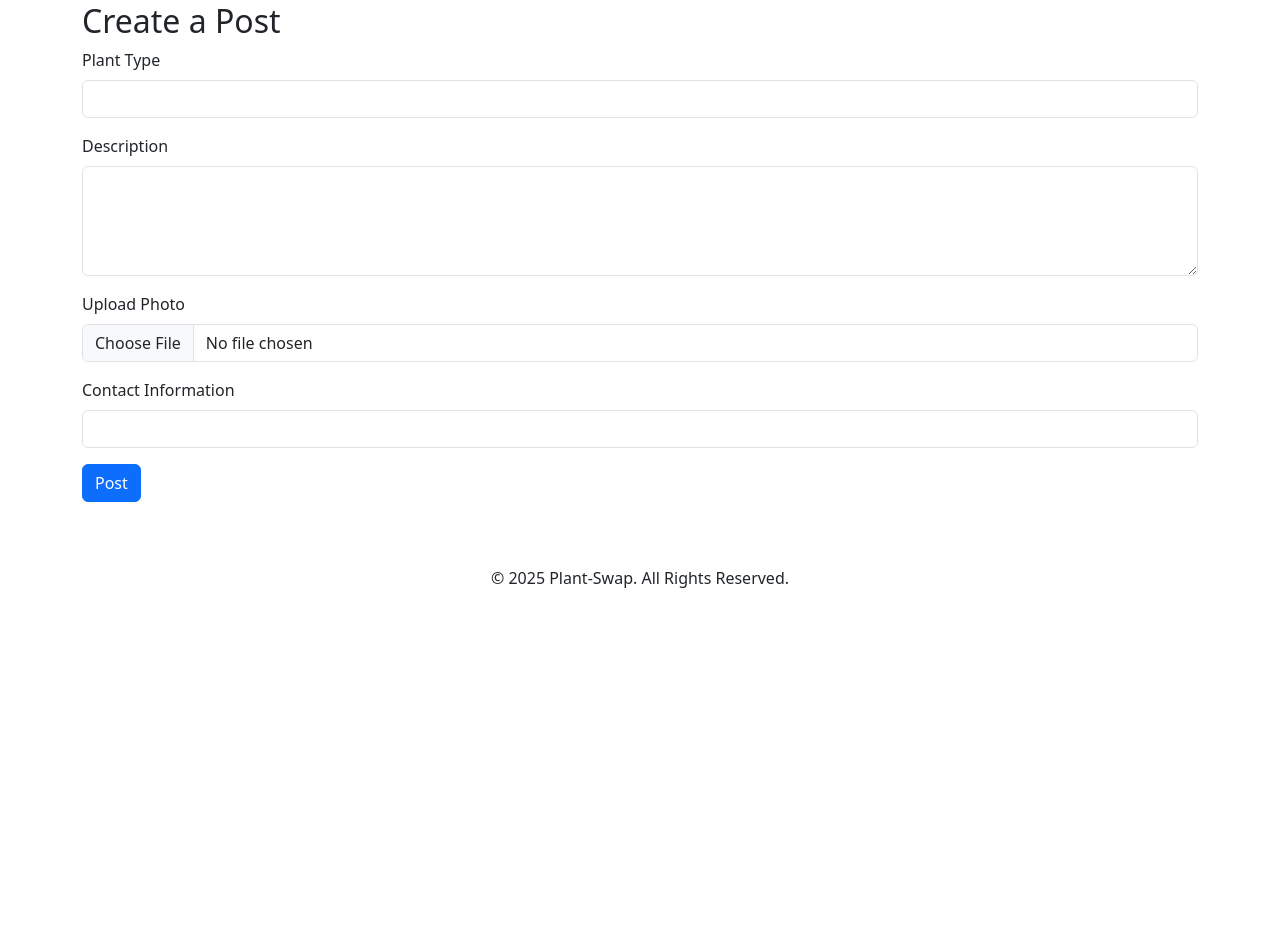
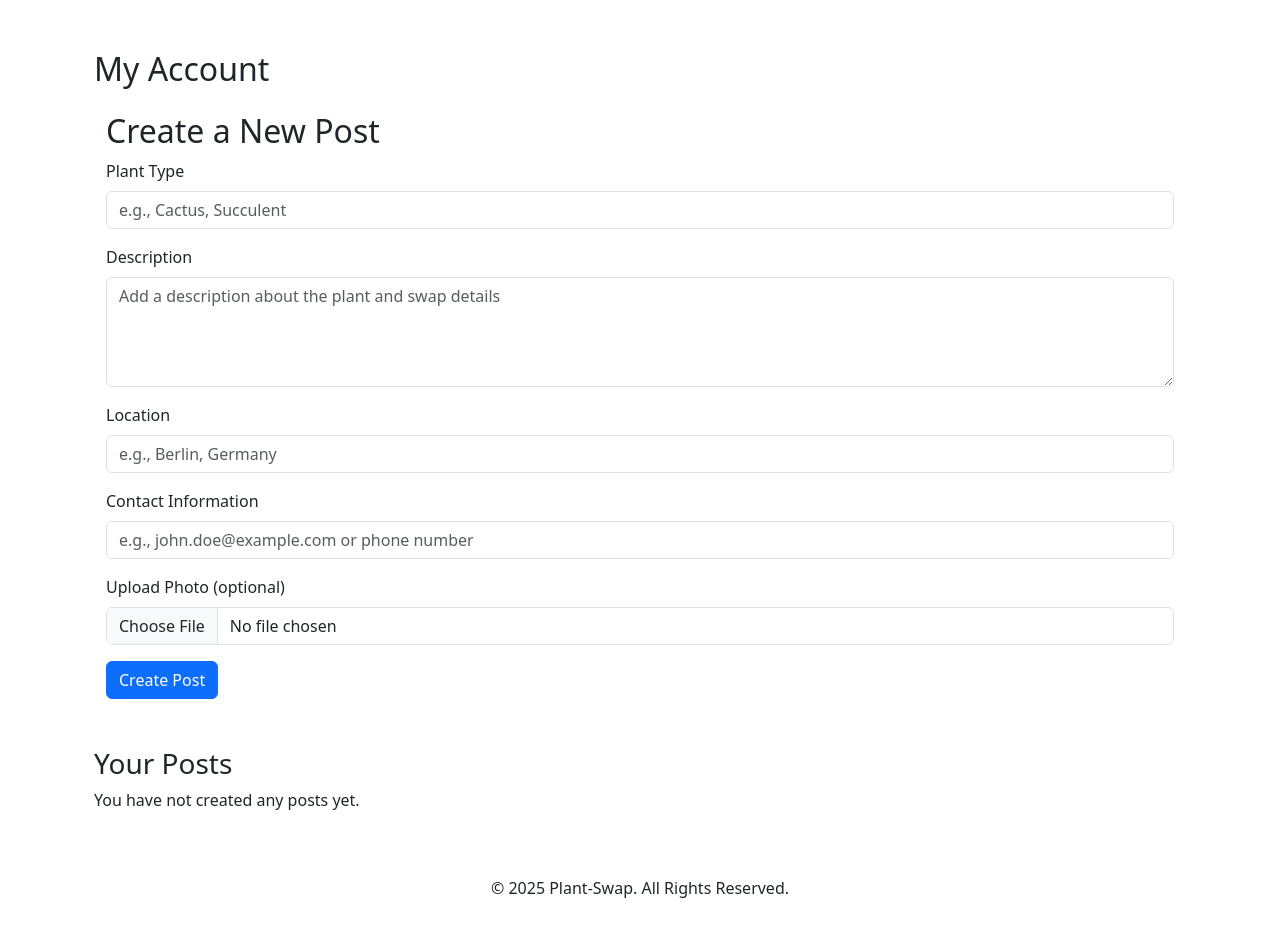
Before and after one commit to r1bb1t-h0l3/plantswap, a Flask app: page /user in a window 1280 px wide. Shown: the part 86-1018 px from the top of the page. Before the commit the page ends 674 px from the top, so only its background shows below. Run offline with Flask 3, Linux system fonts and the light colour scheme; the visitor is signed in with stand-in values (Sample User, id 1); data comes from the database, SQL or seed files in the repository; data that the repository does not hold is empty.

Commit message:
Added: User domain. Experiencing issues with geopy - to be fixed.

```diff
--- a/app/routes.py
+++ b/app/routes.py
@@ -1,9 +1,10 @@
-from flask import Blueprint, render_template, request, redirect, url_for, flash
+from flask import Blueprint, render_template, request, redirect, url_for, flash, jsonify
 from flask_login import current_user, login_required, login_user, logout_user
 from geopy.geocoders import Nominatim
 from .models import Post, SessionLocal, User
 from werkzeug.security import check_password_hash
 from email_validator import validate_email, EmailNotValidError
+import os
 
 # Define a blueprint for routing
 main = Blueprint('main', __name__)
@@ -123,19 +124,15 @@ def register():
 
     return render_template('register.html')
 
-@main.route('/user', methods=['GET', 'POST'])
+@main.route('/user', methods=['GET'])
 @login_required
 def user_domain():
-    if request.method == 'POST':
-        # Add logic to handle post creation
-        # Example: Save the post data to the database
-        # plant_type = request.form['plantType']
-        # description = request.form['description']
-        # photo = request.files['photo']
-        # contact = request.form['contact']
-        # Save the post
-        return redirect(url_for('main.home'))
-    return render_template('user_domain.html')
+    session = SessionLocal()
+
+    user_posts = session.query(Post).filter_by(user_id=current_user.id).all()
+    session.close()
+
+    return render_template('user_domain.html', user_posts=user_posts)
 
 @main.route('/logout')
 def logout():
@@ -145,33 +142,68 @@ def logout():
 @main.route('/create-post', methods=['GET', 'POST'])
 @login_required
 def create_post():
+    session = SessionLocal()
+
     if request.method == 'POST':
-        plant_type = request.form['plantType']
-        description = request.form['description']
-        contact_info = request.form['contact']
-        location_name = request.form['location']
-        photo = request.files['photo']  # Handle file uploads if applicable
+        plant_type = request.form.get('plantType')
+        description = request.form.get('description')
+        contact_info = request.form.get('contact')
+        location_name = request.form.get('location')
+        latitude = request.form.get('latitude')
+        longitude = request.form.get('longitude')
+        photo = request.files.get('photo')  # Handle file uploads if applicable
 
-        # Use geopy to get latitude and longitude
-        geolocator = Nominatim(user_agent="plantswap")
-        location = geolocator.geocode(location_name)
-        if location is None:
-            return "Invalid location", 400  # Handle invalid location gracefully
+        # save uploaded photo
+        photo_path = None
+        if photo:
+            photo_folder = 'app/static/upload'
+            os.makedir(photo_folder, exist_ok=True)
+            photo_path = os.path.join(photo_folder, photo.filename)
+            photo.save(photo_path)
 
-        # Save post to the database
-        session = SessionLocal()
+        # create new post
         post = Post(
             plant_type=plant_type,
             description=description,
             contact_info=contact_info,
             location_name=location_name,
-            latitude=location.latitude,
-            longitude=location.longitude,
-            user_id=current_user.id
+            latitude=float(latitude),
+            longitude=float(longitude),
+            photo=photo_path.replace('app/static/', '') if photo else None,
+            user_id=current_user.id,
         )
+
+        # Use geopy to get latitude and longitude
+        # geolocator = Nominatim(user_agent="plantswap")
+        # location = geolocator.geocode(location_name)
+        # if location is None:
+        #     return "Invalid location", 400  # Handle invalid location gracefully
+
+
         session.add(post)
         session.commit()
+        session.close()
 
-        return redirect(url_for('main.home'))
+        flash('Post created successfully!', 'success')
+        return redirect(url_for('main.user_domain'))
 
-    return render_template('create_post.html')
+
+@main.route('/autocomplete', methods=['GET'])
+def autocomplete():
+    query = request.args.get('query' '')
+
+    if not query:
+        return jsonify()
+
+    geolocator = Nominatim(user_agent="plantswap_app")
+    locations = geolocator.geocode(query, exactly_one=False, limit=5)
+
+    results = []
+    if locations:
+        for location in locations:
+            results.append({
+                "name": location.address,
+                "latitude": location.latitude,
+                "longitude": location.longitude
+            })
+    return jsonify(results)
--- a/app/templates/index.html
+++ b/app/templates/index.html
@@ -1,6 +1,8 @@
 {% extends "base.html" %}
 
 {% block content %}
+
+<div class="container mt-5"></div>
 
     <!-- Map and Filters -->
     <h2>{{ message }}</h2>
@@ -35,7 +37,7 @@
 
 <!-- Inject map data and load the map script -->
 <script>
-    // Inject map data into the JavaScript context
+    // Inject map data into the JavaScript context with Jinja syntax
     const mapData = {{ map_data | tojson | safe }};
 </script>
 <script src="{{ url_for('static', filename='js/map.js') }}" defer></script>
--- a/app/templates/user_domain.html
+++ b/app/templates/user_domain.html
@@ -1,24 +1,108 @@
 {% extends "base.html" %}
 
 {% block content %}
-<h2>Create a Post</h2>
+<div class="container mt-5">
+    <h2>My Account</h2>
+
+    <!-- Create New Post Form -->
+    <div class="container mt-4">
+        <h2>Create a New Post</h2>
         <form action="/create-post" method="POST" enctype="multipart/form-data">
+            <!-- Plant Type -->
             <div class="mb-3">
                 <label for="plantType" class="form-label">Plant Type</label>
-        <input type="text" class="form-control" id="plantType" name="plantType" required>
+                <input type="text" class="form-control" id="plantType" name="plantType" placeholder="e.g., Cactus, Succulent" required>
+            </div>
+
+            <!-- Description -->
+            <div class="mb-3">
+                <label for="description" class="form-label">Description</label>
+                <textarea class="form-control" id="description" name="description" rows="4" placeholder="Add a description about the plant and swap details" required></textarea>
+            </div>
+
+            <!-- Location w/ hidden latitude and longitude fields-->
+            <div class="mb-3">
+                <label for="location" class="form-label">Location</label>
+                <input type="text" class="form-control" id="location" name="location" placeholder="e.g., Berlin, Germany" required>
+                <ul id="autocomplete-results" class="list-group mt-1" style="position: absolute; z-index: 1000;"></ul>
             </div>
             <div class="mb-3">
-        <label for="description" class="form-label">Description</label>
-        <textarea class="form-control" id="description" name="description" rows="4" required></textarea>
+                <input type="hidden" name="latitude" id="latitude">
+                <input type="hidden" name="longitude" id="longitude">
             </div>
-    <div class="mb-3">
-        <label for="photo" class="form-label">Upload Photo</label>
-        <input type="file" class="form-control" id="photo" name="photo" required>
-    </div>
+
+            <!-- Contact Information -->
             <div class="mb-3">
                 <label for="contact" class="form-label">Contact Information</label>
-        <input type="text" class="form-control" id="contact" name="contact" required>
+                <input type="text" class="form-control" id="contact" name="contact" placeholder="e.g., john.doe@example.com or phone number" required>
             </div>
-    <button type="submit" class="btn btn-primary">Post</button>
+
+            <!-- Photo Upload -->
+            <div class="mb-3">
+                <label for="photo" class="form-label">Upload Photo (optional)</label>
+                <input type="file" class="form-control" id="photo" name="photo" accept="image/*">
+            </div>
+
+            <!-- Submit Button -->
+            <button type="submit" class="btn btn-primary">Create Post</button>
         </form>
+    </div>
+
+    <script>
+        const locationInput = document.getElementById('location');
+        const resultsList = document.getElementById('autocomplete-results');
+
+        locationInput.addEventListener('input', async () => {
+            const query = locationInput.value;
+
+            if (query.length < 3) {
+                resultsList.innerHTML = '';
+                return;
+            }
+
+            const response = await fetch(`/autocomplete?query=${query}`);
+            const data = await response.json();
+
+            resultsList.innerHTML = '';
+            data.forEach((item) => {
+                const listItem = document.createElement('li');
+                listItem.className = 'list-group-item';
+                listItem.textContent = item.name;
+                listItem.dataset.lat = item.latitude;
+                listItem.dataset.lon = item.longitude;
+                listItem.addEventListener('click', () => {
+                    locationInput.value = item.name;
+                    document.getElementById('latitude').value = item.latitude;
+                    document.getElementById('longitude').value = item.longitude;
+                    resultsList.innerHTML = '';
+                });
+                resultsList.appendChild(listItem);
+            });
+        });
+    </script>
+
+    <!-- User Posts -->
+    <h3 class="mt-5">Your Posts</h3>
+    {% if user_posts %}
+        <div class="row">
+            {% for post in user_posts %}
+            <div class="col-md-4 mb-4">
+                <div class="card">
+                    {% if post.photo %}
+                    <img src="{{ url_for('static', filename='uploads/' + post.photo) }}" class="card-img-top" alt="{{ post.plant_type }}">
+                    {% endif %}
+                    <div class="card-body">
+                        <h5 class="card-title">{{ post.plant_type }}</h5>
+                        <p class="card-text">{{ post.description }}</p>
+                        <p><strong>Contact:</strong> {{ post.contact_info }}</p>
+                        <p><strong>Location:</strong> {{ post.location_name }}</p>
+                    </div>
+                </div>
+            </div>
+            {% endfor %}
+        </div>
+    {% else %}
+        <p>You have not created any posts yet.</p>
+    {% endif %}
+</div>
 {% endblock %}
```
Also changed, not shown: app/templates/create_post.html (+39 -1 lines). Lines whose indentation alone changed are shown as unchanged.
